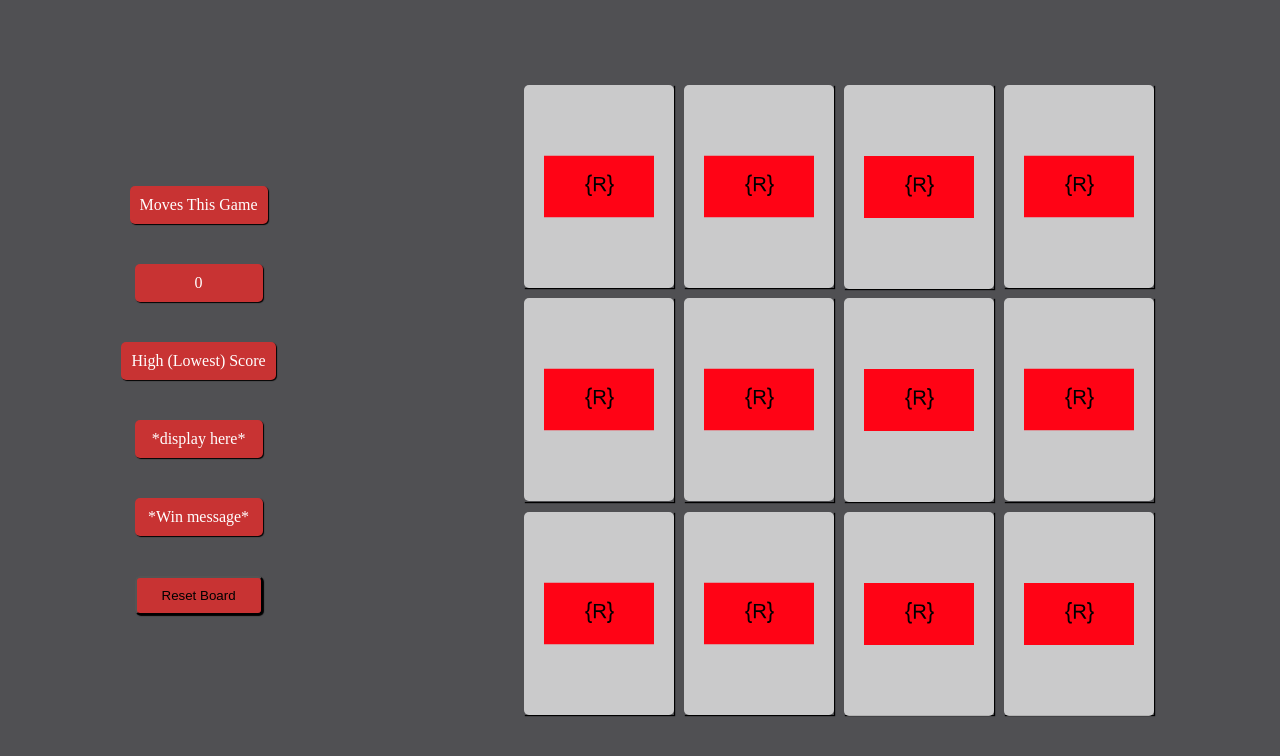
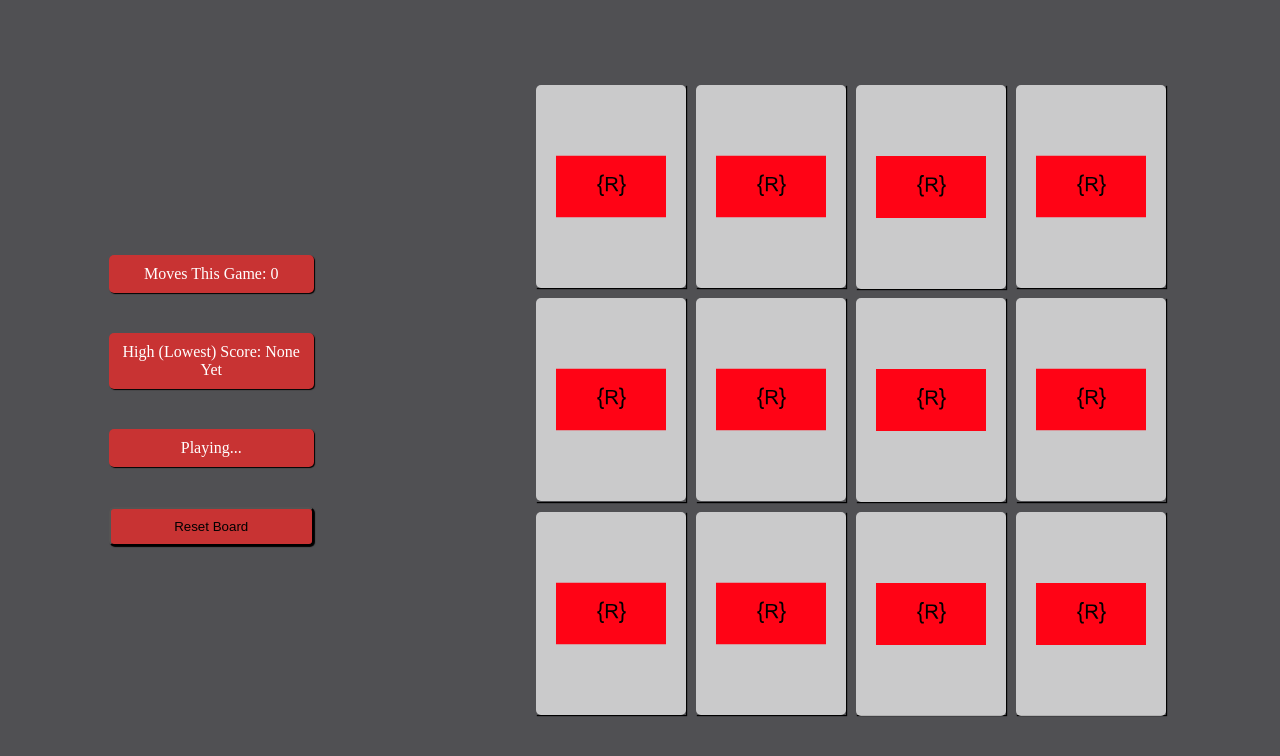
Before and after one commit to stephanedreyfus/memoryGame, a plain HTML site: page memory.html in a window 1280 px wide. Both pictures are taken after a click on the button "Reset Board". Drawn offline with Linux system fonts and the light colour scheme.

Commit message:
Basic functionality complete. From here it will be minor changes.

```diff
--- a/memory.css
+++ b/memory.css
@@ -26,7 +26,7 @@ body {
     box-shadow: 1px 1px 1px rgba(0, 0, 0.3);
     margin: 20px 0;
     padding: 10px;
-    min-width: 10vw;
+    width: 16vw;
 }
 
 .board {
--- a/memory.html
+++ b/memory.html
@@ -10,11 +10,15 @@
 <body>
     <script src="memory.js"></script>
     <div class="move-info">
-        <div>Moves This Game</div>
-        <div id="move-count">0</div>
-        <div>High (Lowest) Score</div>
-        <div>*display here*</div>
-        <div id="win-message">*Win message*</div>
+        <div>
+            Moves This Game:
+            <span id="move-count">0</span>
+        </div>
+        <div>
+            High (Lowest) Score:
+            <span id="high-score">None Yet</span>
+        </div>
+        <div id="win-message">Playing...</div>
         <button type="reset" id="reset">Reset Board</button>
     </div>
     <section class="board">
--- a/memory.js
+++ b/memory.js
@@ -7,6 +7,7 @@ let firstCard, secondCard;
 let moveCounter = 0;
 let highScore = 0;
 let reset = document.getElementById('reset');
+let winMessage = document.getElementById('win-message');
 
 (function shuffle(){
     cards.forEach(card => {
@@ -18,10 +19,7 @@ let reset = document.getElementById('reset');
 function flipCard(){
     if (lockBoard) return;
     if (this === firstCard) return;
-    console.log(++moveCounter);
-    document.getElementById('move-count').value = moveCounter;
-    console.log("Value of move-count",document.getElementById('move-count').value);
-    // Do not yet know how to get this back to HTML
+    document.getElementById('move-count').innerHTML = (++moveCounter);
     this.classList.add('flip');
     if (this === firstCard) return;
     if (!hasFlippedCard){
@@ -60,19 +58,25 @@ function resetBoard(){
 function ifWin(){
     if (document.querySelectorAll('.flip').length === 12){
         if (highScore === 0 || moveCounter < highScore){
-            console.log("Congratulations! With", moveCounter, "moves, you got the new high score!");
+            winMessage.innerHTML = ("Congratulations! With " + moveCounter.toString() + " moves, you got the new high score!");
             highScore = moveCounter;
+            document.getElementById('high-score').innerHTML = highScore;
         } else {
-            console.log("Congratulations! You won in", moveCounter, "clicks.");
+            winMessage.innerHTML = ("Congratulations! You won in " + moveCounter.toString() + " clicks.");
         }
     }
 }
 
 reset.addEventListener('click', function(){
-    console.log("Did we get in the reset function?")
     resetBoard();
     moveCounter = 0;
-    document.querySelectorAll('.flip').classList.remove('flip');
+    document.getElementById('move-count').innerHTML = 0;
+    winMessage.innerHTML = "Playing...";
+    console.log(document.getElementById('move-count').value)
+    cards.forEach(function(card){
+        card.classList.remove('flip');
+        card.addEventListener('click', flipCard);
+    });
 });
 
 // cards.forEach(card => card.addEventListener('click', flipCard));
```
Also changed, not shown: 1 other file.
